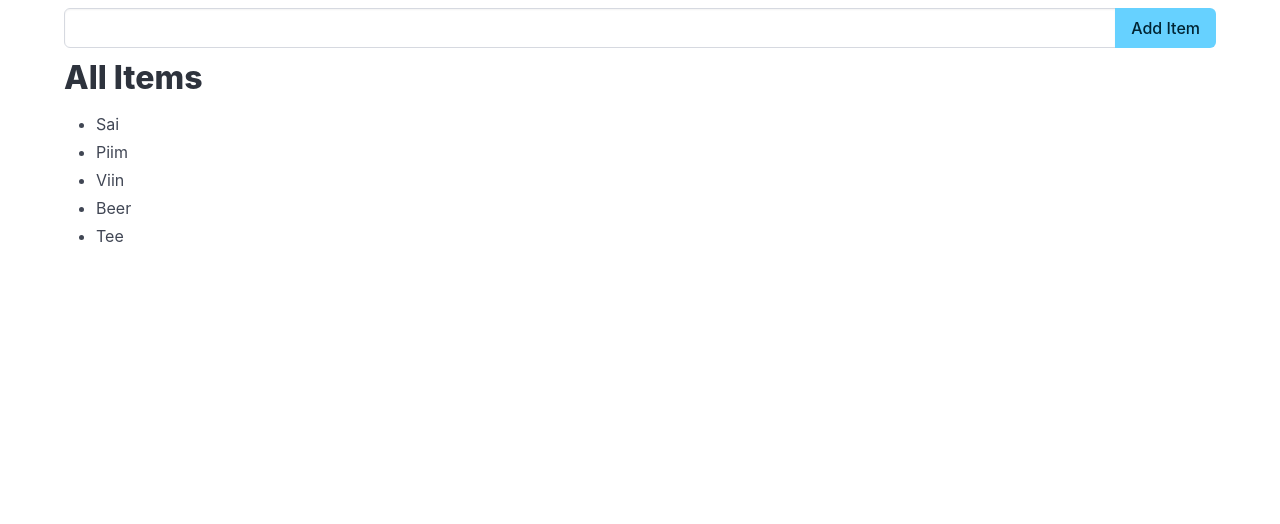
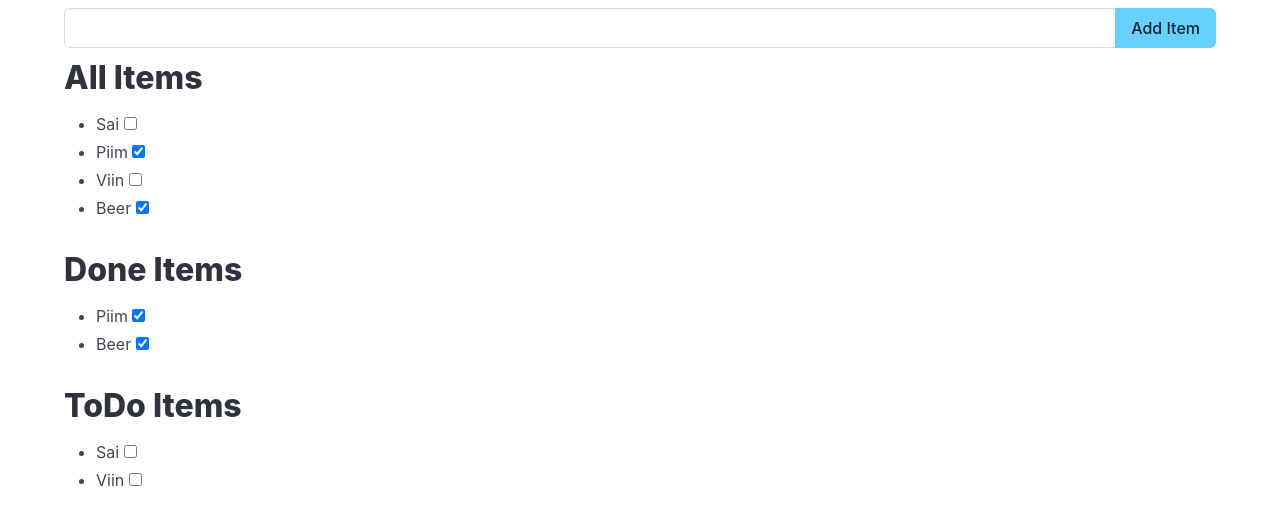
Before and after one commit to v4ler1e/learnnode1, a Vue app: page / in a window 1280 px wide. Shown: the top 524 px of the page. Built offline with nearby package versions, Linux system fonts and the light colour scheme.

Commit message:
Add complex todo list

```diff
--- a/src/App.vue
+++ b/src/App.vue
@@ -1,11 +1,21 @@
 <script setup>
-import { ref } from 'vue';
-let items = ref(['Sai', 'Piim', 'Viin' , 'Beer', 'Tee']);
+import { computed , ref } from 'vue';
+let i = 1;
+
+let items = ref([
+    {id: i++, text: 'Sai', isDone: false},
+    {id: i++, text: 'Piim', isDone: true},
+    {id: i++, text: 'Viin', isDone: false},
+    {id: i++, text: 'Beer', isDone: true},
+]);
 let newItem = ref('');
+
+let doneItems = computed(() => items.value.filter(item => item.isDone));
+let todoItems = computed(() => items.value.filter(item => !item.isDone));
 
 function add() {
     if(newItem.value.trim() !== '') {
-    items.value.push(newItem.value.trim());
+    items.value.push({id: i++, text: newItem.value.trim(), isDone: false});
     }
     newItem.value = '';
 }
@@ -26,7 +36,26 @@
             <div class="content">
                 <h1>All Items</h1>
                     <ul>
-                        <li v-for="item in items">{{ item }}</li>
+                        <li v-for="item in items" :key="item.id">
+                            {{ item.text }}
+                            <input type="checkbox" v-model="item.isDone">
+                        </li>
+                    </ul>
+
+                    <h1>Done Items</h1>
+                    <ul>
+                        <li v-for="item in doneItems" :key="item.id">
+                            {{ item.text }}
+                            <input type="checkbox" v-model="item.isDone">
+                        </li>
+                    </ul>
+
+                    <h1>ToDo Items</h1>
+                    <ul>
+                        <li v-for="item in todoItems" :key="item.id">
+                            {{ item.text }}
+                            <input type="checkbox" v-model="item.isDone">
+                        </li>
                     </ul>
             </div>
     </div>
```
